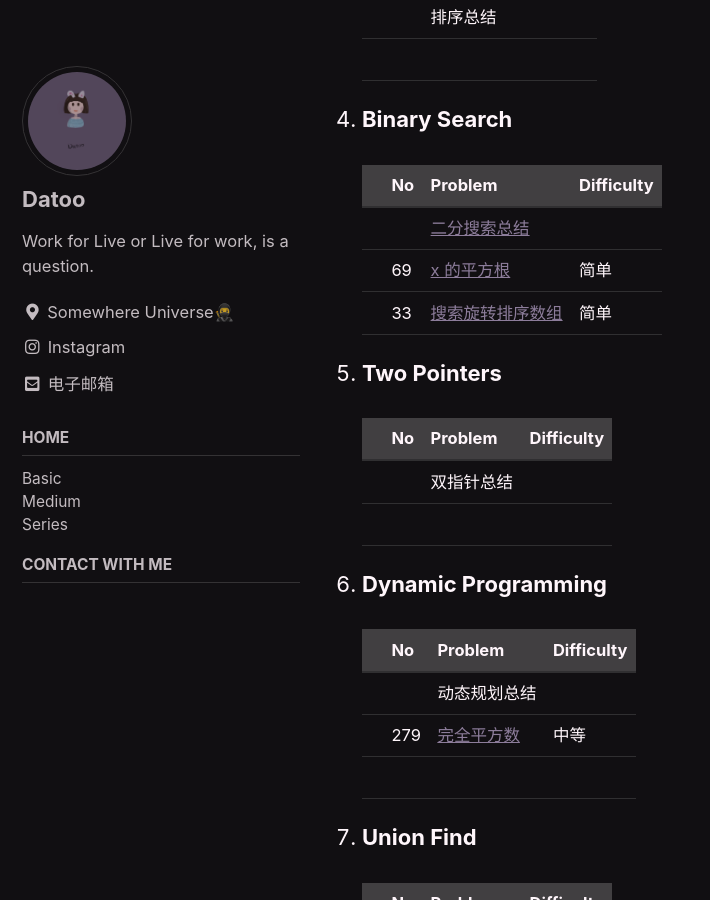
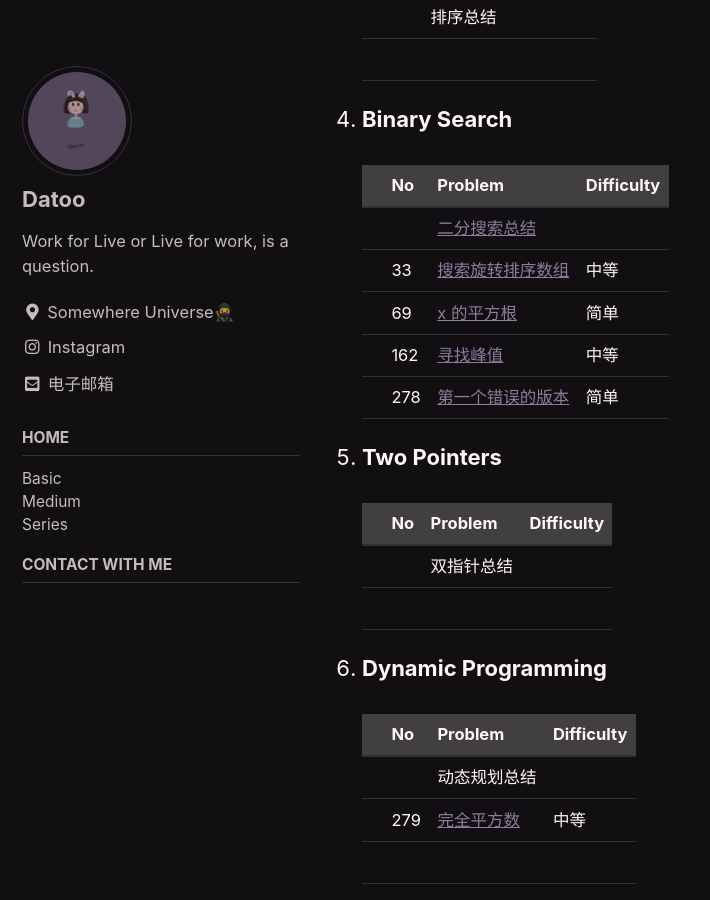
Before and after one commit to DaToo-J/DaToo-J.GitHub.io, a Jekyll site: the page built from index.md, in a window 1280 px wide and 900 px high, scrolled down 4092 px. Shown: the whole window, without its empty margins (0-710 px from the left). Built offline with Jekyll 4.4.1, drawn with Linux system fonts in a browser that asks for light colours; cached includes are drawn as plain includes.

Commit message:
update index

```diff
--- a/index.md
+++ b/index.md
@@ -129,11 +129,13 @@ sidebar:
 
 4. **Binary Search**
 
-    |     | No  | Problem                                                      | Difficulty |
-    | --- | --- | ------------------------------------------------------------ | ---------- |
-    |     |     | [二分搜索总结](./_posts/2021-02-20-binary-search-summary.md) |            |
-    |     | 69  | [x 的平方根](./_posts/2021-02-23-sqrt-x.md)                  | 简单       |
-    |     | 33  | [搜索旋转排序数组](./_posts/2021-02-23-search-in-rotated-sorted-array.md)                  | 简单       |
+    |     | No  | Problem                                                                   | Difficulty |
+    | --- | --- | ------------------------------------------------------------------------- | ---------- |
+    |     |     | [二分搜索总结](./_posts/2021-02-20-binary-search-summary.md)              |            |
+    |     | 33  | [搜索旋转排序数组](./_posts/2021-02-23-search-in-rotated-sorted-array.md) | 中等       |
+    |     | 69  | [x 的平方根](./_posts/2021-02-23-sqrt-x.md)                               | 简单       |
+    |     | 162 | [寻找峰值](./_posts/2021-02-24-find-peak-element.md)                      | 中等       |
+    |     | 278 | [第一个错误的版本](./_posts/2021-02-24-first-bad-version.md)              | 简单       |
 
 5. **Two Pointers**
 
```
